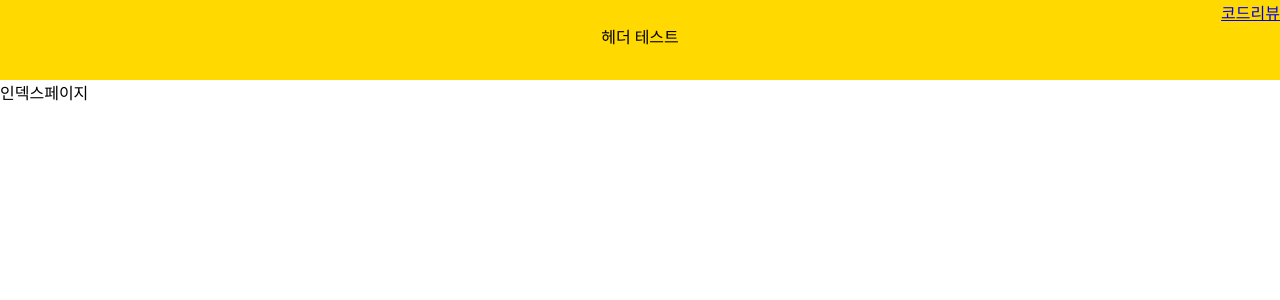
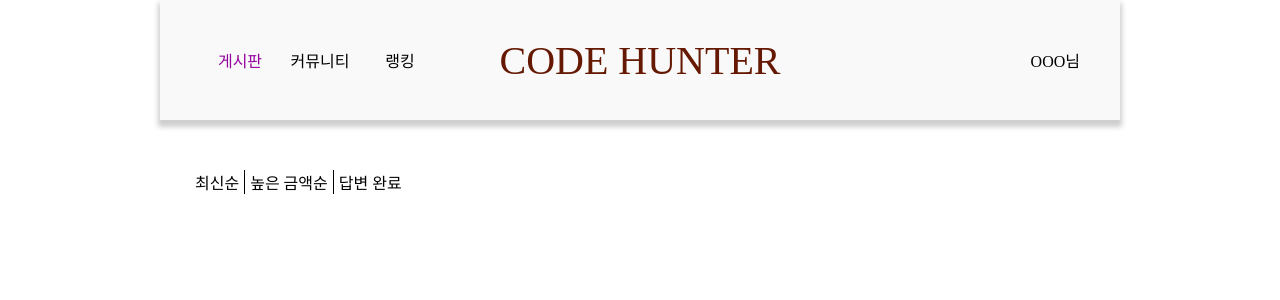
Before and after one commit to LikeLion-CAU-9th/Weiver, a Django app: template wanted/templates/board.html in a window 1280 px wide. Shown: the top 300 px of the page. Run offline with Django 3.2, Linux system fonts and the light colour scheme; the template is opened without the code that fills it, so the values that code supplies are empty.

Commit message:
add navbar

```diff
--- a/Code_Hunter/community/urls.py
+++ b/Code_Hunter/community/urls.py
@@ -3,7 +3,7 @@ from django.urls import path
 from .views import *
 
 urlpatterns = [
-    path('', community, name=""),
-    path('create/', community, name=""),
+    path('', community, name="community"),
+    path('create/', create, name="create"),
     path('<int:post_id>/', detail, name="detail"),
 ]
--- a/Code_Hunter/main/static/css/base.css
+++ b/Code_Hunter/main/static/css/base.css
@@ -1,3 +1,67 @@
 body {
     margin: 0;
 }
+
+.navbar {
+    background-color: #F9F9F9;
+    position: fixed;
+    display: flex;
+    flex-direction: row;
+    width: 75%;
+    height: 120px;
+    top:0;
+    left: 12.5%;
+    box-shadow: 0px 5px 5px 2px #cfcfcf;
+
+}
+
+.nav-box {
+    list-style: none;
+    display: flex;
+    height: 88px;
+    width: calc(50% - 150px);
+    box-sizing: border-box;
+    padding: 0px 40px;
+}
+
+.nav-item {
+    display: flex;
+    align-items: center;
+    justify-content: center;
+    flex-basis: 80px;
+
+}
+
+.nav-item a {
+    color: black;
+    text-decoration: none;
+    white-space: nowrap;
+}
+
+.logo-box{
+    display: flex;
+    align-items: center;
+    width: 300px;
+    justify-content: center;
+    box-sizing: border-box;
+    font-size: 40px;
+}
+
+.logo-box a{
+    color: #651902;
+    text-decoration: none;
+    white-space: nowrap;
+}
+
+.user-box{
+    display: flex;
+    align-items: center;
+    width: calc(50% - 150px);
+    justify-content: flex-end;
+    box-sizing: border-box;
+    padding: 0px 40px 0px 0px;
+}
+
+.nav-item a:hover {
+    color: #92009D;
+  }
--- a/Code_Hunter/main/templates/base.html
+++ b/Code_Hunter/main/templates/base.html
@@ -13,11 +13,25 @@
 <body>
 
 
-    <div class="header" style="background-color: rgb(255, 217, 0); height: 80px; text-align: center;">
-        <div class="navbar" style="text-align: right;">
-            <a href="{% url 'board' %}">코드리뷰</a>
+    <div class="navbar">
+        <ul class="nav-box">
+            <li class="nav-item nav-board">
+                <a href="{% url 'board' %}">게시판</a>
+            </li>
+            <li class="nav-item nav-community">
+                <a href="{% url 'community' %}">커뮤니티</a>
+            </li>
+            <li class="nav-item nav-ranking">
+                <a href="{% url 'ranking' %}">랭킹</a>
+            </li>
+        </ul>
+        <div class="logo-box">
+            <a href="{% url 'index' %}">CODE HUNTER</a>
+
         </div>
-        헤더 테스트
+        <div class="user-box">
+            OOO님
+        </div>
     </div>
 
     {% block mainContent %}
--- a/Code_Hunter/search/urls.py
+++ b/Code_Hunter/search/urls.py
@@ -3,5 +3,5 @@ from django.urls import path
 from .views import *
 
 urlpatterns = [
-    path('', hunters, name="hunters"),
+    path('', ranking, name="ranking"),
 ]
--- a/Code_Hunter/search/views.py
+++ b/Code_Hunter/search/views.py
@@ -1,4 +1,4 @@
 from django.shortcuts import render
 
-def hunters(request):
-    return render(request,'hunters.html')
+def ranking(request):
+    return render(request,'ranking.html')
--- /dev/null
+++ b/Code_Hunter/wanted/static/css/board.css
@@ -0,0 +1,14 @@
+.filter-box {
+    list-style: none;
+    display: flex;
+    margin: 170px 0px 0px 150px;
+}
+
+.filter-item {
+    border-right: 1px solid black;
+    padding: 0px 5px;
+}
+
+.filter-item:last-child{
+    border-right: 0px;
+}
--- a/Code_Hunter/wanted/templates/board.html
+++ b/Code_Hunter/wanted/templates/board.html
@@ -2,8 +2,36 @@
 {% load static %}
 
 {% block htmlHead %}
+<link rel="stylesheet" href="{% static 'css/board.css' %}">
+<style>
+    .nav-board a{
+        color: #92009D;
+    }
+</style>
+
 {% endblock %}
 
 {% block mainContent %}
-인덱스페이지
+<ul class="filter-box">
+    <li class="filter-item">
+        최신순
+    </li>
+    <li class="filter-item">
+        높은 금액순
+    </li>
+    <li class="filter-item">
+        답변 완료
+    </li>
+</ul>
+
+<ul class="quest-list">
+    {% for quest in quests %}
+    <li class="quest-box">
+        <a href="#">
+        <h3> {{ quest.title }} </h3>
+        <p> {{ quest.author }} </p>
+    </li>
+{% endfor %}
+</ul>
+
 {% endblock %}
--- a/Code_Hunter/wanted/views.py
+++ b/Code_Hunter/wanted/views.py
@@ -1,4 +1,6 @@
 from django.shortcuts import render
+from .models import Quest
 
 def board(request):
-    return render(request,'board.html')
+    quests = Quest.objects.all().order_by('-id')
+    return render(request,'board.html', {'quests':quests})
```
Also changed, not shown: Code_Hunter/community/templates/community.html (+9 -0 lines), Code_Hunter/search/templates/hunters.html (+9 -0 lines), Code_Hunter/wanted/models.py (+4 -4 lines), Code_Hunter/wanted/migrations/0001_initial.py, Code_Hunter/wanted/migrations/0002_alter_quest_bounty.py (added), Code_Hunter/wanted/migrations/0003_alter_quest_bounty.py (added).
